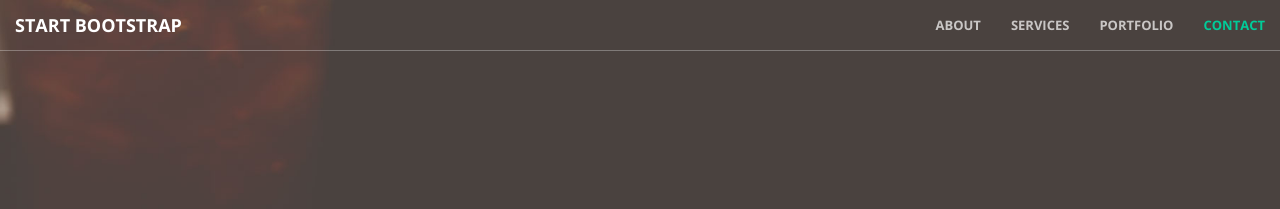
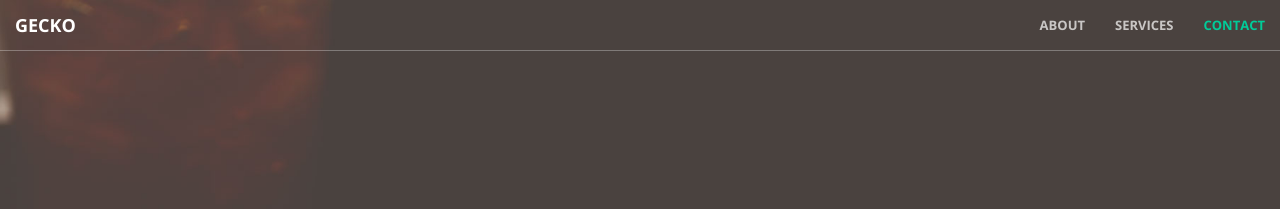
Before and after one commit to teamgecko2022/teamgecko2022, a Jekyll site: the page built from index.html, in a window 1280 px wide. Shown: the top 209 px of the page. Built offline with Jekyll 4.4.1, drawn with Linux system fonts in a browser that asks for light colours.

Commit message:
changed header
changed title and removed services link

```diff
--- a/_includes/nav.html
+++ b/_includes/nav.html
@@ -8,7 +8,7 @@
                 <span class="icon-bar"></span>
                 <span class="icon-bar"></span>
             </button>
-            <a class="navbar-brand page-scroll" href="#page-top">Start Bootstrap</a>
+            <a class="navbar-brand page-scroll" href="#page-top">GECKO</a><!-- here is where the top is?-->
         </div>
 
         <!-- Collect the nav links, forms, and other content for toggling -->
@@ -20,9 +20,13 @@
                 <li>
                     <a class="page-scroll" href="#services">Services</a>
                 </li>
+
+                <!--
                 <li>
                     <a class="page-scroll" href="#portfolio">Portfolio</a>
                 </li>
+                -->
+
                 <li>
                     <a class="page-scroll" href="#contact">Contact</a>
                 </li>
```
